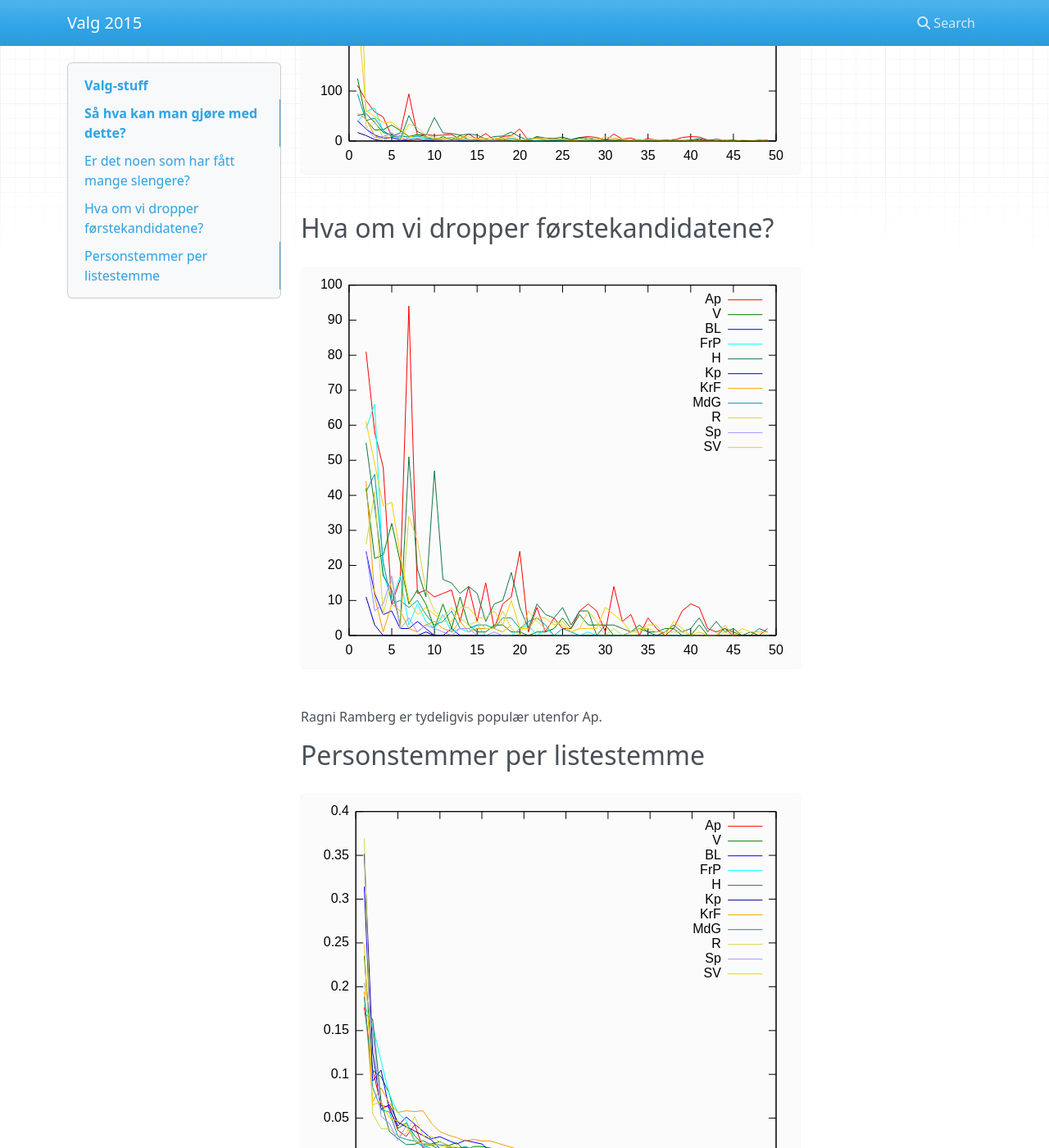
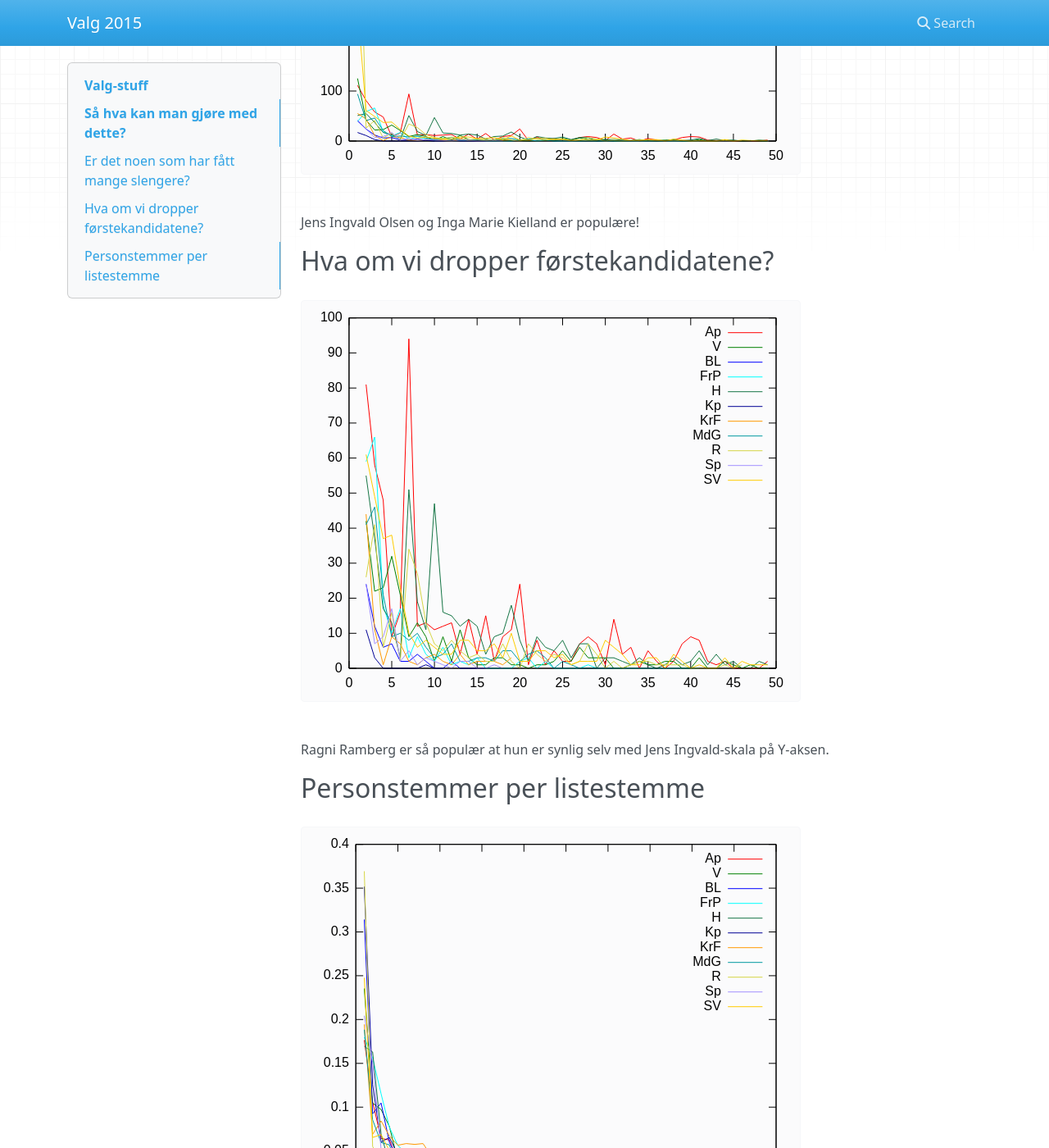
Before and after one commit to asmundg/valg-tromso-2015, an MkDocs documentation site: the page built from docs/index.md, in a window 1280 px wide and 1400 px high, scrolled down 896 px. Shown: the whole window at 82% size. Built offline with MkDocs 1.6.1, drawn with Linux system fonts in a browser that asks for light colours; nearby versions of some CDN libraries.

Commit message:
Add extra comments

```diff
--- a/docs/index.md
+++ b/docs/index.md
@@ -22,11 +22,14 @@ Ja, jeg vet at fargene er feil, give me a break.
 
 ![Tydeligvis](img/slengere.svg)
 
+Jens Ingvald Olsen og Inga Marie Kielland er populære!
+
 ## Hva om vi dropper førstekandidatene?
 
 ![Heisann](img/slengere-uten-nr1.svg)
 
-Ragni Ramberg er tydeligvis populær utenfor Ap.
+Ragni Ramberg er så populær at hun er synlig selv med Jens
+Ingvald-skala på Y-aksen.
 
 ## Personstemmer per listestemme
 
```
